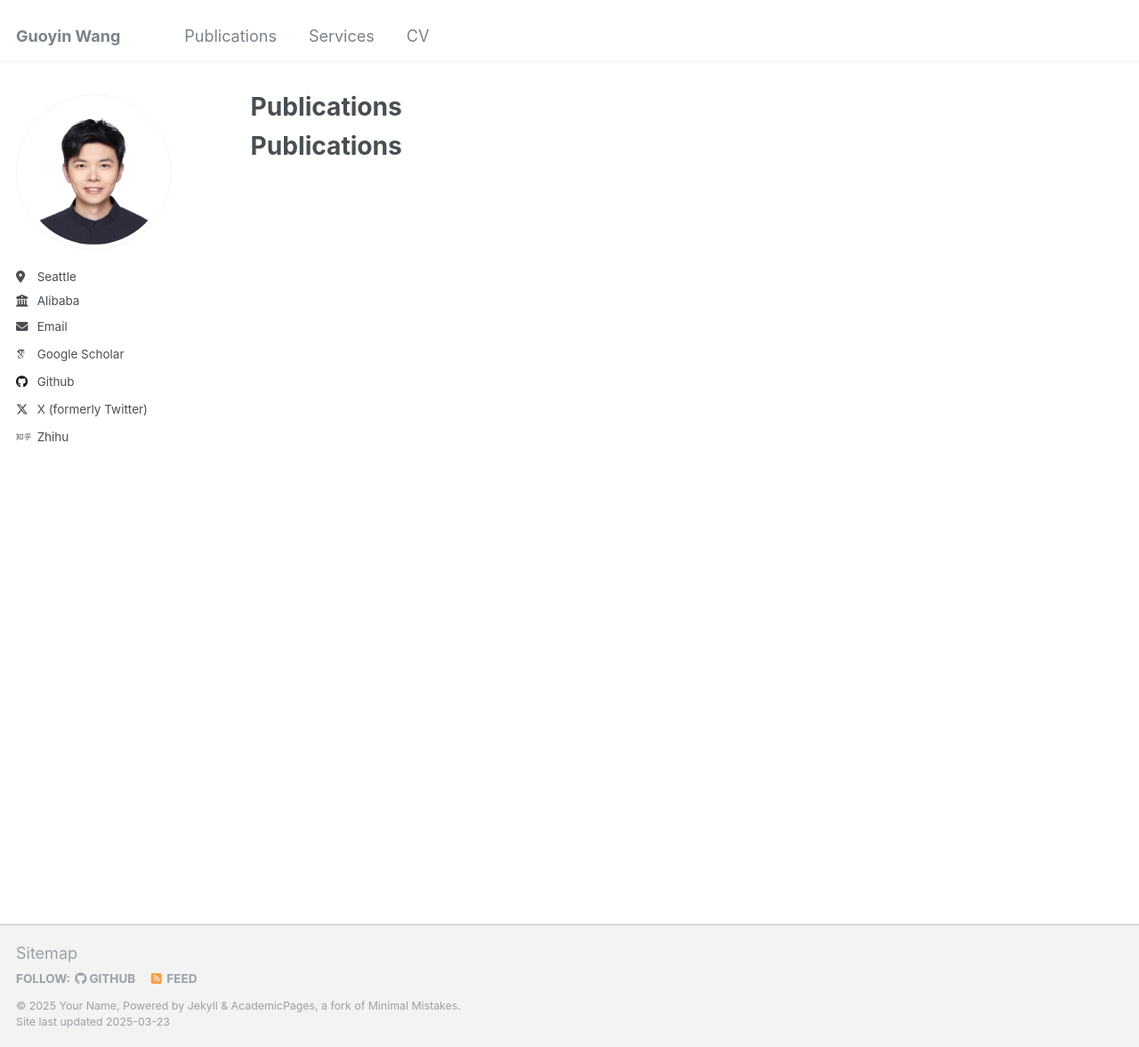
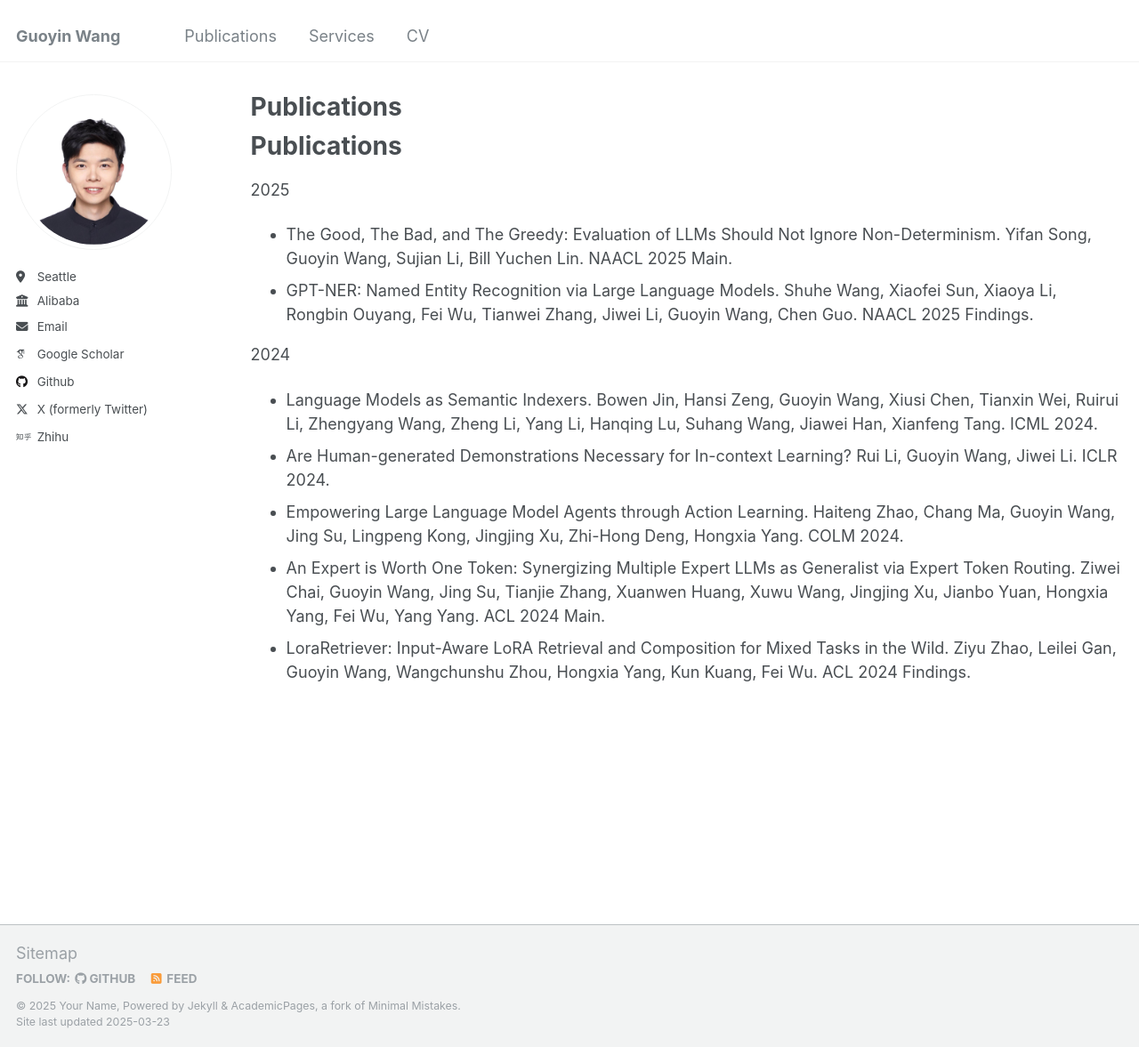
Before and after one commit to huxueyu/guoyin.wang, a Jekyll site: the page built from _pages/publications.md, in a window 1280 px wide and 1177 px high. Shown: the whole window at 89% size. Built offline with Jekyll 4.4.1, drawn with Linux system fonts in a browser that asks for light colours; some web fonts are replaced.

Commit message:
Update publications.md

```diff
--- a/_pages/publications.md
+++ b/_pages/publications.md
@@ -10,3 +10,13 @@ redirect_from:
 
 Publications
 ======
+2025
+- The Good, The Bad, and The Greedy: Evaluation of LLMs Should Not Ignore Non-Determinism. Yifan Song, Guoyin Wang, Sujian Li, Bill Yuchen Lin. NAACL 2025 Main.
+- GPT-NER: Named Entity Recognition via Large Language Models. Shuhe Wang, Xiaofei Sun, Xiaoya Li, Rongbin Ouyang, Fei Wu, Tianwei Zhang, Jiwei Li, Guoyin Wang, Chen Guo. NAACL 2025 Findings.
+
+2024
+- Language Models as Semantic Indexers. Bowen Jin, Hansi Zeng, Guoyin Wang, Xiusi Chen, Tianxin Wei, Ruirui Li, Zhengyang Wang, Zheng Li, Yang Li, Hanqing Lu, Suhang Wang, Jiawei Han, Xianfeng Tang. ICML 2024.
+- Are Human-generated Demonstrations Necessary for In-context Learning? Rui Li, Guoyin Wang, Jiwei Li. ICLR 2024.
+- Empowering Large Language Model Agents through Action Learning. Haiteng Zhao, Chang Ma, Guoyin Wang, Jing Su, Lingpeng Kong, Jingjing Xu, Zhi-Hong Deng, Hongxia Yang. COLM 2024.
+- An Expert is Worth One Token: Synergizing Multiple Expert LLMs as Generalist via Expert Token Routing. Ziwei Chai, Guoyin Wang, Jing Su, Tianjie Zhang, Xuanwen Huang, Xuwu Wang, Jingjing Xu, Jianbo Yuan, Hongxia Yang, Fei Wu, Yang Yang. ACL 2024 Main.
+- LoraRetriever: Input-Aware LoRA Retrieval and Composition for Mixed Tasks in the Wild. Ziyu Zhao, Leilei Gan, Guoyin Wang, Wangchunshu Zhou, Hongxia Yang, Kun Kuang, Fei Wu. ACL 2024 Findings.
```
